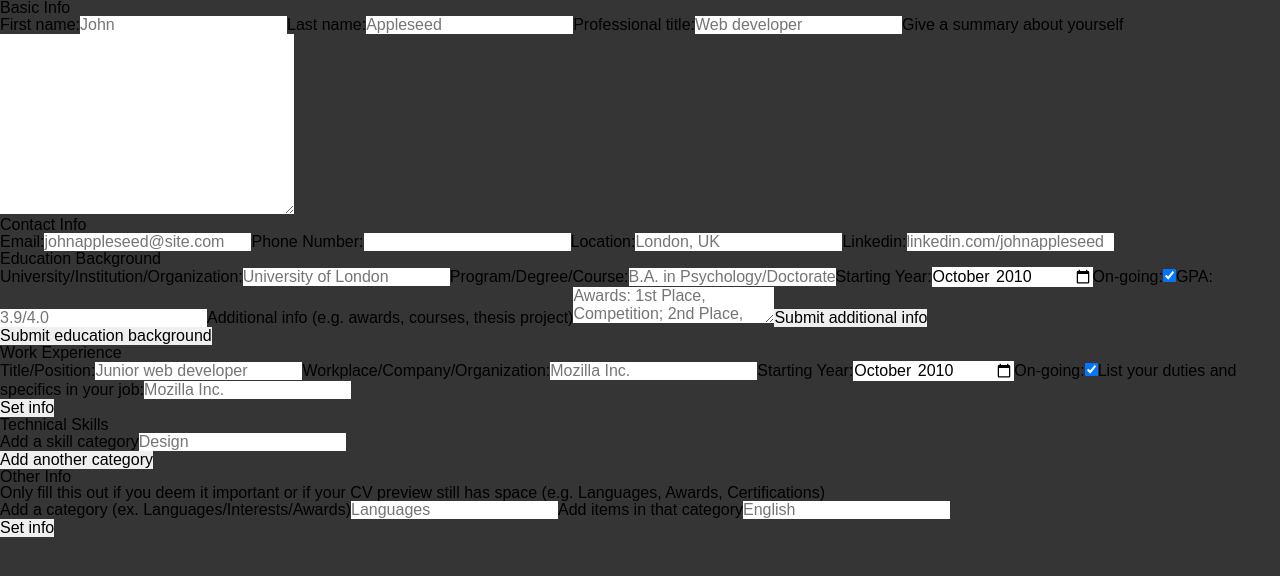
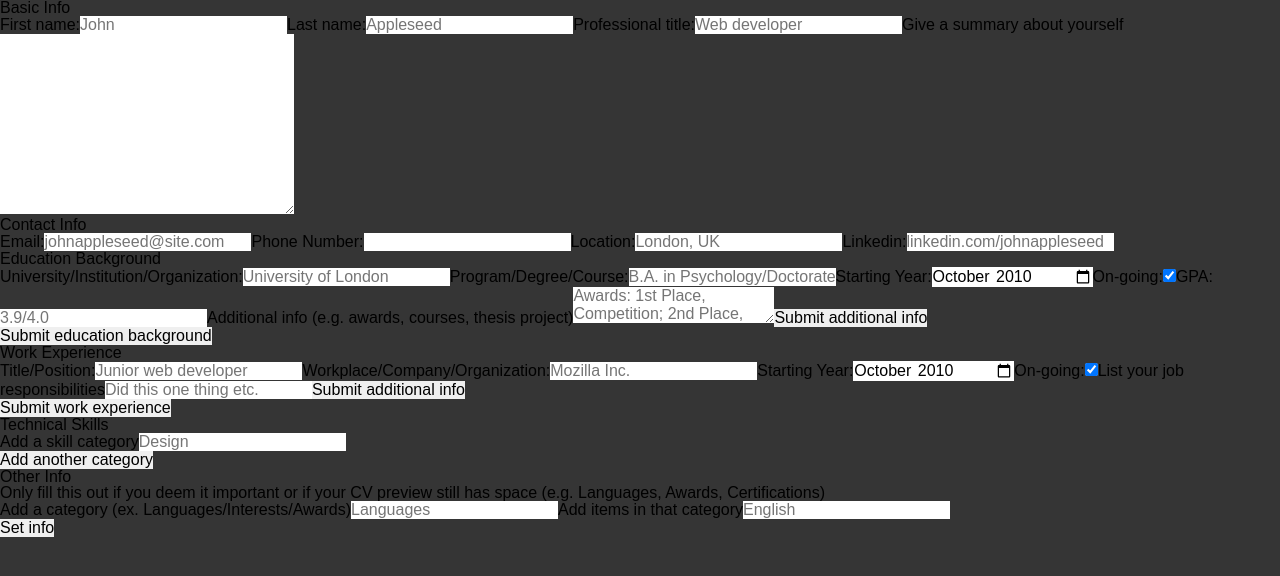
Before and after one commit to renchester/cv-generator, a React app: page / in a window 1280 px wide. Shown: the top 576 px of the page. Built offline with nearby package versions, Linux system fonts and the light colour scheme; the HTML template or start-up script is replaced by a standard one.

Commit message:
Add additional info input in exp info component

```diff
--- a/src/components/editors/ExperienceInfo.jsx
+++ b/src/components/editors/ExperienceInfo.jsx
@@ -1,6 +1,9 @@
 import { useState } from 'react';
 
+import { nanoid } from 'nanoid';
+
 import CompletedBackgroundForm from './CompletedBackgroundForm';
+import ItemBanner from './ItemBanner';
 
 function ExperienceInfo(props) {
   const { data, deleteExpInfo, handleSubmit } = props;
@@ -12,7 +15,8 @@ function ExperienceInfo(props) {
     startingYear: '',
     endingYear: '',
     onGoing: true,
-    jobSpecifics: [],
+    additionalInfo: [],
+    currentInfoItem: '',
   };
 
   const [expInfo, setExpInfo] = useState(emptyState);
@@ -38,22 +42,54 @@ function ExperienceInfo(props) {
     setExpInfo(emptyState);
   };
 
-  const addedInfoMarkup = data.map((addedInfo) => (
+  const submitAddlInfo = (e) => {
+    const infoContent = e.target.previousElementSibling.value;
+
+    setExpInfo((prevInfo) => ({
+      ...prevInfo,
+      additionalInfo: [
+        ...prevInfo.additionalInfo,
+        {
+          id: nanoid(),
+          content: infoContent,
+        },
+      ],
+      currentInfoItem: '',
+    }));
+  };
+
+  const deleteAddlInfo = (id) => {
+    setExpInfo((prevInfo) => ({
+      ...prevInfo,
+      additionalInfo: prevInfo.additionalInfo.filter((item) => item.id !== id),
+    }));
+  };
+
+  const submittedInfoMarkup = data.map((submittedInfo) => (
     <CompletedBackgroundForm
-      key={addedInfo.id}
-      id={addedInfo.id}
+      key={submittedInfo.id}
+      id={submittedInfo.id}
       handleDelete={deleteExpInfo}
       handleEdit={editExpInfo}
-      mainText={addedInfo.company}
-      subText={addedInfo.jobTitle}
+      mainText={submittedInfo.company}
+      subText={submittedInfo.jobTitle}
       type={infoType}
+    />
+  ));
+
+  const addlInfoMarkup = expInfo.additionalInfo.map((item) => (
+    <ItemBanner
+      key={item.id}
+      id={item.id}
+      name={item.content}
+      deleteItem={deleteAddlInfo}
     />
   ));
 
   return (
     <section className="form form__container form__experience-info">
       <h1 className="form-title">Work Experience</h1>
-      {data.length ? addedInfoMarkup : ''}
+      {data.length ? submittedInfoMarkup : ''}
       <fieldset className="form-fieldset form__experience-info">
         <label className="form-label">
           Title/Position:
@@ -113,19 +149,27 @@ function ExperienceInfo(props) {
         )}
 
         <label className="form-label">
-          List your duties and specifics in your job:
+          List your job responsibilities
+          {expInfo.additionalInfo.length ? addlInfoMarkup : ''}
           <input
             type="text"
-            name="jobSpecifics"
+            name="currentInfoItem"
+            placeholder="Did this one thing etc."
             className="form-input form-input__job-specifics"
-            placeholder="Mozilla Inc."
-            value={expInfo.jobSpecifics}
+            value={expInfo.currentInfoItem}
             onChange={handleChange}
           />
+          <button
+            type="button"
+            className="btn btn__submit"
+            onClick={submitAddlInfo}
+          >
+            Submit additional info
+          </button>
         </label>
       </fieldset>
       <button type="submit" className="btn btn__submit" onClick={submitExpInfo}>
-        Set info
+        Submit work experience
       </button>
     </section>
   );
```
